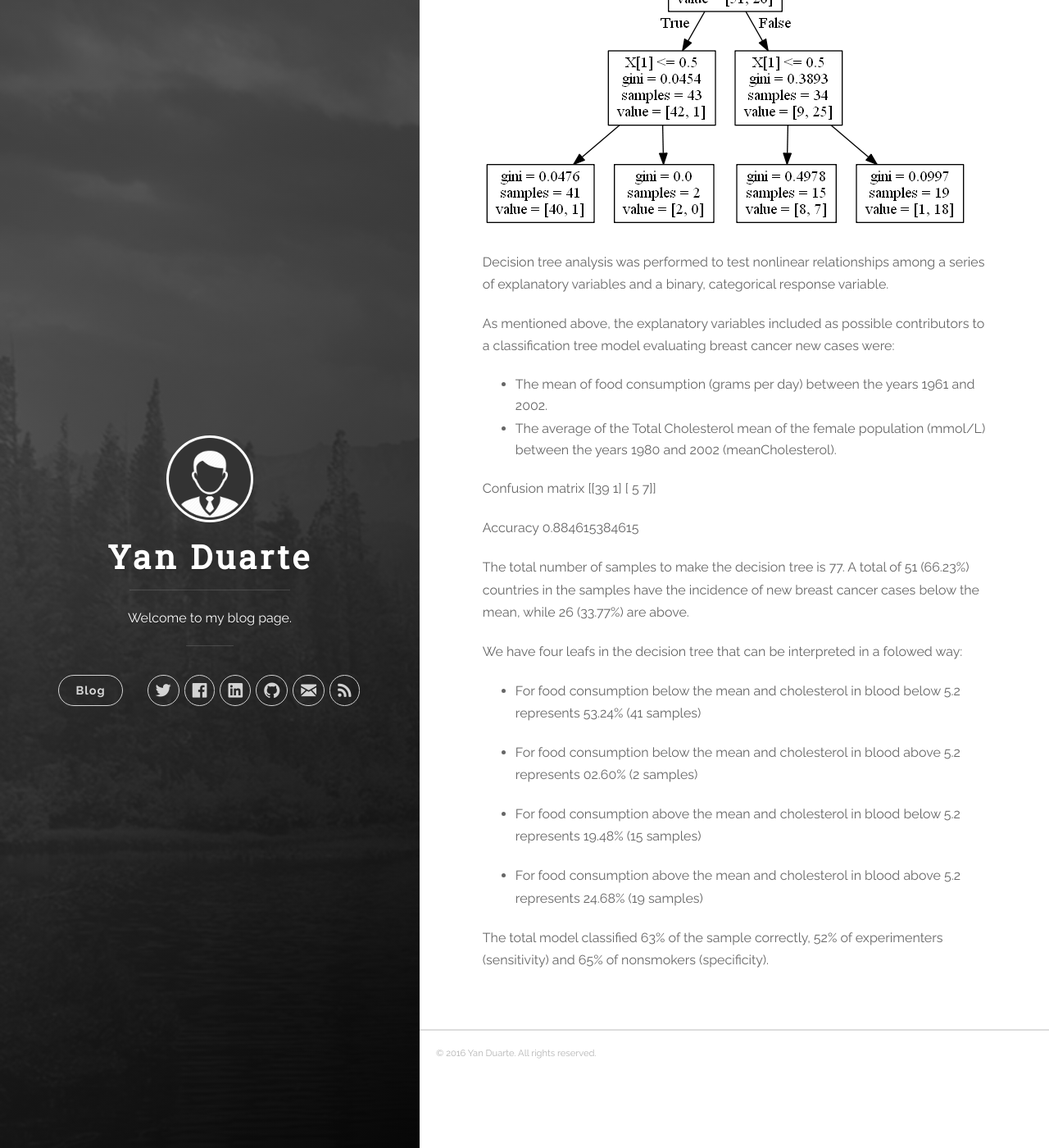
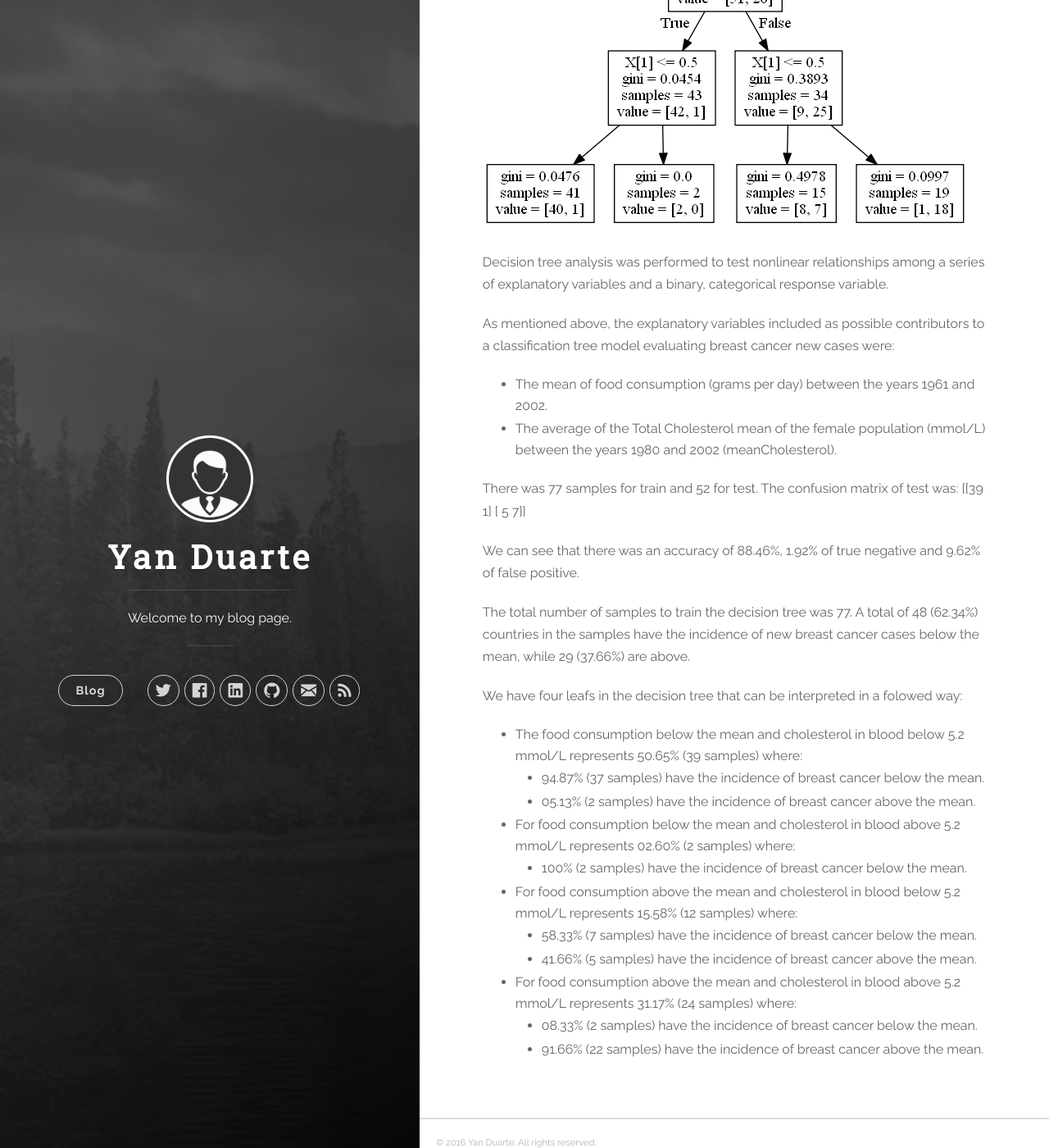
Before and after one commit to yan-duarte/yan-duarte.github.io, a Jekyll site: the page built from _posts/2016-10-08-MLDA-Assignment1.md, in a window 1280 px wide and 1400 px high, scrolled down 3631 px. Shown: the whole window at 82% size. Built offline with Jekyll 4.4.1, drawn with Linux system fonts in a browser that asks for light colours; nearby versions of some CDN libraries.

Commit message:
Updated 2016-10-08-MLDA-Assignment1.md

```diff
--- a/_posts/2016-10-08-MLDA-Assignment1.md
+++ b/_posts/2016-10-08-MLDA-Assignment1.md
@@ -145,28 +145,29 @@ As mentioned above, the explanatory variables included as possible contributors
   - The mean of food consumption (grams per day) between the years 1961 and 2002.
   - The average of the Total Cholesterol mean of the female population (mmol/L) between the years 1980 and 2002 (meanCholesterol).
 
-Confusion matrix
-[[39  1]
- [ 5  7]]
+There was 77 samples for train and 52 for test.
+The confusion matrix of test was:
+ [[39  1]
+  [ 5  7]]
 
-Accuracy
-0.884615384615
+We can see that there was an accuracy of 88.46%, 1.92% of true negative and 9.62% of false positive.
 
-
-The total number of samples to make the decision tree is 77.
-A total of 51 (66.23%) countries in the samples have the incidence of new breast cancer cases below the mean, while 26 (33.77%) are above.
+The total number of samples to train the decision tree was 77.
+A total of 48 (62.34%) countries in the samples have the incidence of new breast cancer cases below the mean, while 29 (37.66%) are above.
 
 We have four leafs in the decision tree that can be interpreted in a folowed way:
 
-  - For food consumption below the mean and cholesterol in blood below 5.2 represents 53.24% (41 samples)
+  - The food consumption below the mean and cholesterol in blood below 5.2 mmol/L represents 50.65% (39 samples) where:
+    - 94.87% (37 samples) have the incidence of breast cancer below the mean.
+    - 05.13% (2 samples) have the incidence of breast cancer above the mean.
 
-  - For food consumption below the mean and cholesterol in blood above 5.2 represents 02.60% (2 samples)
+  - For food consumption below the mean and cholesterol in blood above 5.2 mmol/L represents 02.60% (2 samples) where:
+    - 100% (2 samples) have the incidence of breast cancer below the mean.
 
-  - For food consumption above the mean and cholesterol in blood below 5.2 represents 19.48% (15 samples)
+  - For food consumption above the mean and cholesterol in blood below 5.2 mmol/L represents 15.58% (12 samples) where:
+    - 58.33% (7 samples) have the incidence of breast cancer below the mean.
+    - 41.66% (5 samples) have the incidence of breast cancer above the mean.
 
-  - For food consumption above the mean and cholesterol in blood above 5.2 represents 24.68% (19 samples)
-
-
-
-
- The total model classified 63% of the sample correctly, 52% of experimenters (sensitivity) and 65% of nonsmokers (specificity).
+  - For food consumption above the mean and cholesterol in blood above 5.2 mmol/L represents 31.17% (24 samples) where:
+    - 08.33% (2 samples) have the incidence of breast cancer below the mean.
+    - 91.66% (22 samples) have the incidence of breast cancer above the mean.
```
